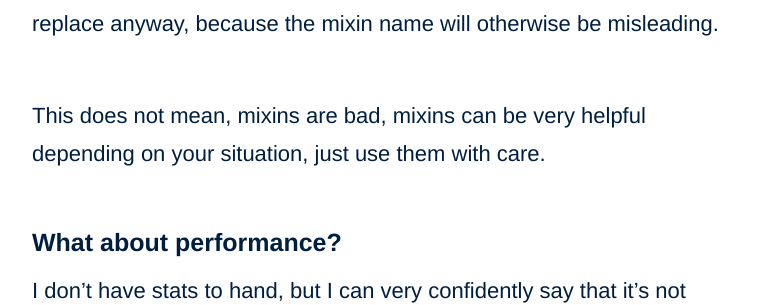
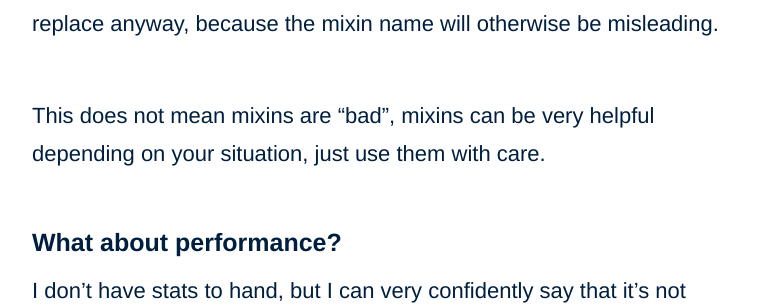
Before and after one commit to adamsilver/maintainablecss.com-jekyll, a Jekyll site: the page built from _chapters/03-reuse.md, in a window 1280 px wide and 900 px high, scrolled down 5997 px. Shown: the part 157-462 px from the top of the window, without its empty margins (258-1017 px from the left). Built offline with Jekyll 4.4.1, drawn with Linux system fonts in a browser that asks for light colours.

Commit message:
remove comma

```diff
--- a/_chapters/03-reuse.md
+++ b/_chapters/03-reuse.md
@@ -106,7 +106,7 @@ To mitigate, you can make mixins really granular. For example you could have a "
 
 If you need to update it in multiple places, then a search and replace might just do it, depending on your context. And even if you did use a mixin, when red changes to orange, you will have to do a search and replace anyway, because the mixin name will otherwise be misleading.
 
-This does not mean, mixins are bad, mixins can be very helpful depending on your situation, just use them with care.
+This does not mean mixins are "bad", mixins can be very helpful depending on your situation, just use them with care.
 
 ## What about performance?
 
```
